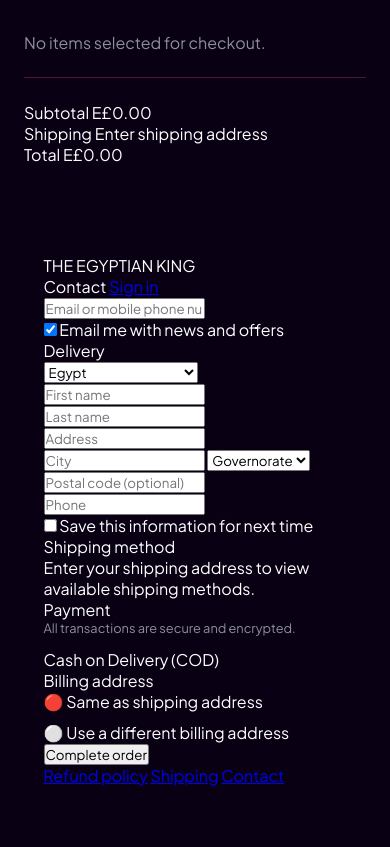
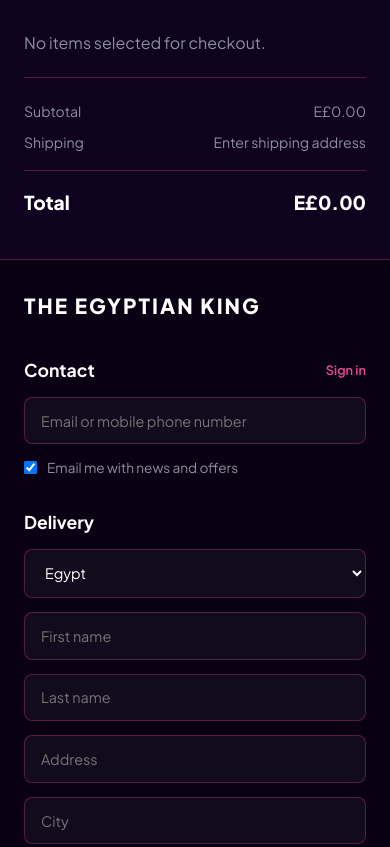
Before and after one commit to 2elmalek2elmasry-sketch/The-Egyptian-King-testing, a plain HTML site: page checkout.html in a window 390 px wide. Shown: the top 847 px of the page. Drawn offline with Linux system fonts and the light colour scheme.

Commit message:
Update checkout.html

```diff
--- a/checkout.html
+++ b/checkout.html
@@ -2,10 +2,28 @@
 <html lang="en">
 <head>
     <meta charset="UTF-8">
-    <meta name="viewport" content="width=device-width, initial-scale=1.0">
+    <meta name="viewport" content="width=device-width, initial-scale=1.0, maximum-scale=1.0, user-scalable=no">
     <title>Checkout — THE EGYPTIAN KING</title>
 
     <link href="https://fonts.googleapis.com/css2?family=Plus+Jakarta+Sans:wght@400;500;600;700;800&display=swap" rel="stylesheet">
+
+    <script type="module">
+      import { initializeApp } from "https://www.gstatic.com/firebasejs/12.16.0/firebase-app.js";
+      import { getAnalytics } from "https://www.gstatic.com/firebasejs/12.16.0/firebase-analytics.js";
+
+      const firebaseConfig = {
+        apiKey: "AIzaSyAOtDF71w3oXICE04c9CGtz_prRHBnMq6c",
+        authDomain: "the-egyptian-king-68e45.firebaseapp.com",
+        projectId: "the-egyptian-king-68e45",
+        storageBucket: "the-egyptian-king-68e45.firebasestorage.app",
+        messagingSenderId: "94881816710",
+        appId: "1:94881816710:web:10fca569f1b43c583ab107",
+        measurementId: "G-ZR0FBN0PRV"
+      };
+
+      const app = initializeApp(firebaseConfig);
+      const analytics = getAnalytics(app);
+    </script>
 
     <style>
         :root {
@@ -35,17 +53,8 @@
             --accent-primary: #eab308;
         }
 
-  * {
-    box-sizing: border-box;
-    margin: 0;
-    padding: 0;
-    font-family: 'Plus Jakarta Sans', sans-serif;
-  }
-  body {
-    background-color: var(--bg);
-    color: var(--text-main);
-    min-height: 100vh;
-  }
+        * { box-sizing: border-box; margin: 0; padding: 0; font-family: 'Plus Jakarta Sans', sans-serif; }
+        body { background-color: var(--bg); color: var(--text-main); min-height: 100vh; overflow-x: hidden; width: 100%; }
 
         .checkout-layout {
             display: grid;
@@ -53,43 +62,193 @@
             min-height: 100vh;
         }
 
-  /* LEFT FORM COLUMN */
         .main-content {
-    padding: 3rem 5rem;
+            padding: 3rem clamp(1rem, 5vw, 5rem);
             max-width: 750px;
             margin-left: auto;
             width: 100%;
         }
 
-  /* ... (rest of your styles remain the same) ... */
-
-  /* Add responsive styles */
-  @media (max-width: 768px) {
-    body {
-      overflow-x: hidden;
-    }
-    .checkout-layout {
-      grid-template-columns: 1fr;
-    }
-    .main-content {
-      padding: 2rem 1.5rem;
-    }
-    .sidebar {
-      padding: 2rem 1.5rem;
-      order: -1;
-    }
+        .brand-header {
+            margin-bottom: 2.5rem;
+            display: flex;
+            justify-content: space-between;
+            align-items: center;
         }
 
-  @media (max-width: 1024px) {
-    .main-content {
-      max-width: 95%;
-    }
+        .brand-title {
+            font-size: 1.3rem;
+            font-weight: 900;
+            letter-spacing: 2px;
+            text-transform: uppercase;
         }
 
-  @media (min-width: 1600px) {
-    .main-content {
-      max-width: 1400px;
+        .section-box { margin-bottom: 2.2rem; }
+
+        .section-title {
+            font-size: 1.1rem;
+            font-weight: 700;
+            margin-bottom: 1rem;
+            display: flex;
+            justify-content: space-between;
+            align-items: center;
+            flex-wrap: wrap;
+            gap: 0.5rem;
         }
+
+        .sign-in-link { font-size: 0.8rem; color: var(--accent-primary); text-decoration: none; font-weight: 600; }
+
+        .form-group { margin-bottom: 0.9rem; position: relative; }
+
+        .input-field, .select-field {
+            width: 100%;
+            background: var(--input-bg);
+            border: 1px solid var(--border-glow);
+            border-radius: 8px;
+            padding: 0.85rem 1rem;
+            color: #fff;
+            font-size: 0.9rem;
+            outline: none;
+            transition: border-color 0.2s;
+        }
+
+        .input-field:focus, .select-field:focus {
+            border-color: var(--accent-primary);
+        }
+
+        .form-row { display: grid; grid-template-columns: 1fr 1fr; gap: 0.9rem; }
+        .form-row-3 { display: grid; grid-template-columns: 1fr 1fr 1fr; gap: 0.9rem; }
+
+        .checkbox-label {
+            display: flex;
+            align-items: center;
+            gap: 10px;
+            font-size: 0.85rem;
+            color: var(--text-muted);
+            margin-top: 0.8rem;
+            cursor: pointer;
+        }
+
+        .notice-box {
+            background: var(--input-bg);
+            border: 1px solid var(--border-glow);
+            border-radius: 8px;
+            padding: 1rem;
+            color: var(--text-muted);
+            font-size: 0.85rem;
+        }
+
+        .payment-option-box {
+            background: var(--card-bg);
+            border: 1px solid var(--accent-primary);
+            border-radius: 8px;
+            padding: 1rem;
+            font-weight: 600;
+            font-size: 0.9rem;
+        }
+
+        .btn-complete {
+            width: 100%;
+            background: var(--accent-primary);
+            color: #000;
+            border: none;
+            padding: 1.1rem;
+            border-radius: 8px;
+            font-weight: 800;
+            font-size: 0.95rem;
+            letter-spacing: 1px;
+            cursor: pointer;
+            margin-top: 1.5rem;
+            transition: transform 0.2s ease;
+        }
+
+        .btn-complete:hover { transform: translateY(-2px); }
+
+        .checkout-footer {
+            margin-top: 4rem;
+            padding-top: 1.5rem;
+            border-top: 1px solid var(--border-glow);
+            display: flex;
+            gap: 1.5rem;
+            font-size: 0.75rem;
+            flex-wrap: wrap;
+        }
+
+        .checkout-footer a { color: var(--text-muted); text-decoration: none; }
+
+        .sidebar {
+            background: var(--sidebar-bg);
+            border-left: 1px solid var(--border-glow);
+            padding: 3rem clamp(1rem, 4vw, 3rem) 3rem clamp(1rem, 4vw, 2.5rem);
+        }
+
+        .summary-item {
+            display: flex;
+            align-items: center;
+            justify-content: space-between;
+            gap: 1rem;
+            margin-bottom: 1.5rem;
+        }
+
+        .summary-item-left { display: flex; align-items: center; gap: 1rem; position: relative; min-width: 0; }
+
+        .item-img-wrapper {
+            position: relative;
+            width: 64px;
+            height: 64px;
+            background: #1a1a24;
+            border-radius: 8px;
+            border: 1px solid var(--border-glow);
+            flex-shrink: 0;
+        }
+
+        .item-img-wrapper img { width: 100%; height: 100%; object-fit: cover; border-radius: 8px; }
+
+        .item-badge {
+            position: absolute;
+            top: -8px;
+            right: -8px;
+            background: var(--text-muted);
+            color: #000;
+            font-size: 0.7rem;
+            font-weight: 900;
+            width: 20px;
+            height: 20px;
+            border-radius: 50%;
+            display: flex;
+            align-items: center;
+            justify-content: center;
+        }
+
+        .item-details { min-width: 0; }
+        .item-details h4 { font-size: 0.9rem; font-weight: 700; margin-bottom: 3px; word-wrap: break-word; }
+        .item-details p { font-size: 0.75rem; color: var(--text-muted); }
+
+        .item-price { font-weight: 700; font-size: 0.95rem; white-space: nowrap; }
+
+        .cost-row {
+            display: flex;
+            justify-content: space-between;
+            color: var(--text-muted);
+            font-size: 0.88rem;
+            margin-bottom: 0.8rem;
+            gap: 1rem;
+        }
+
+        .cost-row.total {
+            color: #fff;
+            font-size: 1.2rem;
+            font-weight: 800;
+            border-top: 1px solid var(--border-glow);
+            padding-top: 1.2rem;
+            margin-top: 1.2rem;
+        }
+
+        @media (max-width: 900px) {
+            .checkout-layout { grid-template-columns: 1fr; }
+            .main-content { padding: 2rem 1.5rem; }
+            .sidebar { padding: 2rem 1.5rem; order: -1; border-left: none; border-bottom: 1px solid var(--border-glow); }
+            .form-row, .form-row-3 { grid-template-columns: 1fr; }
         }
     </style>
 </head>
@@ -97,13 +256,11 @@
 
     <div class="checkout-layout">
 
-        <!-- LEFT FORM SECTION -->
         <main class="main-content">
             <div class="brand-header">
                 <div class="brand-title">THE EGYPTIAN KING</div>
             </div>
 
-            <!-- CONTACT -->
             <div class="section-box">
                 <div class="section-title">
                     Contact
@@ -117,7 +274,6 @@
                 </label>
             </div>
 
-            <!-- DELIVERY -->
             <div class="section-box">
                 <div class="section-title">Delivery</div>
 
@@ -159,7 +315,6 @@
                 </label>
             </div>
 
-            <!-- SHIPPING METHOD -->
             <div class="section-box">
                 <div class="section-title">Shipping method</div>
                 <div class="notice-box">
@@ -167,7 +322,6 @@
                 </div>
             </div>
 
-            <!-- PAYMENT -->
             <div class="section-box">
                 <div class="section-title">Payment</div>
                 <p style="color: var(--text-muted); font-size: 0.8rem; margin-bottom: 0.8rem;">All transactions are secure and encrypted.</p>
@@ -177,7 +331,6 @@
                 </div>
             </div>
 
-            <!-- BILLING ADDRESS -->
             <div class="section-box">
                 <div class="section-title">Billing address</div>
                 <div class="payment-option-box" style="margin-bottom: 0.6rem;">
@@ -197,7 +350,6 @@
             </div>
         </main>
 
-        <!-- RIGHT SIDEBAR ORDER SUMMARY -->
         <aside class="sidebar">
             <div id="checkout-items-list">
                 <!-- LOADED DYNAMICALLY -->
```
Lines whose indentation alone changed are shown as unchanged.
